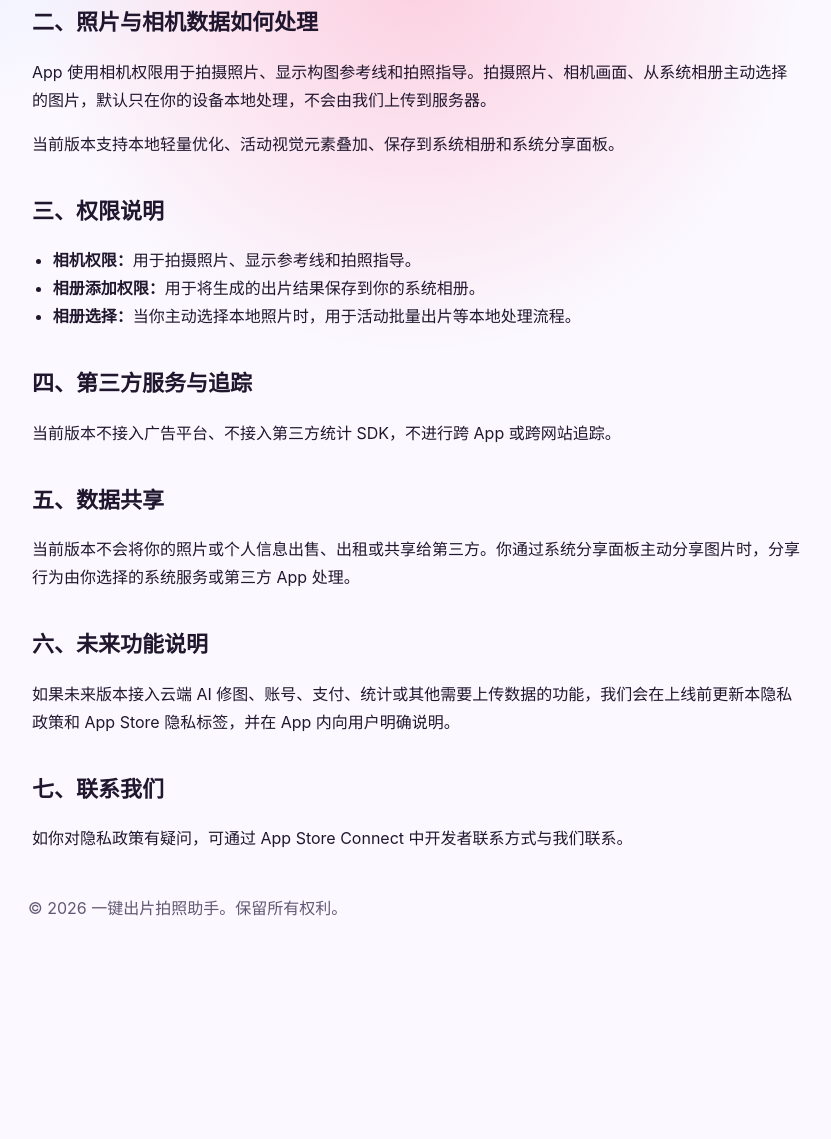
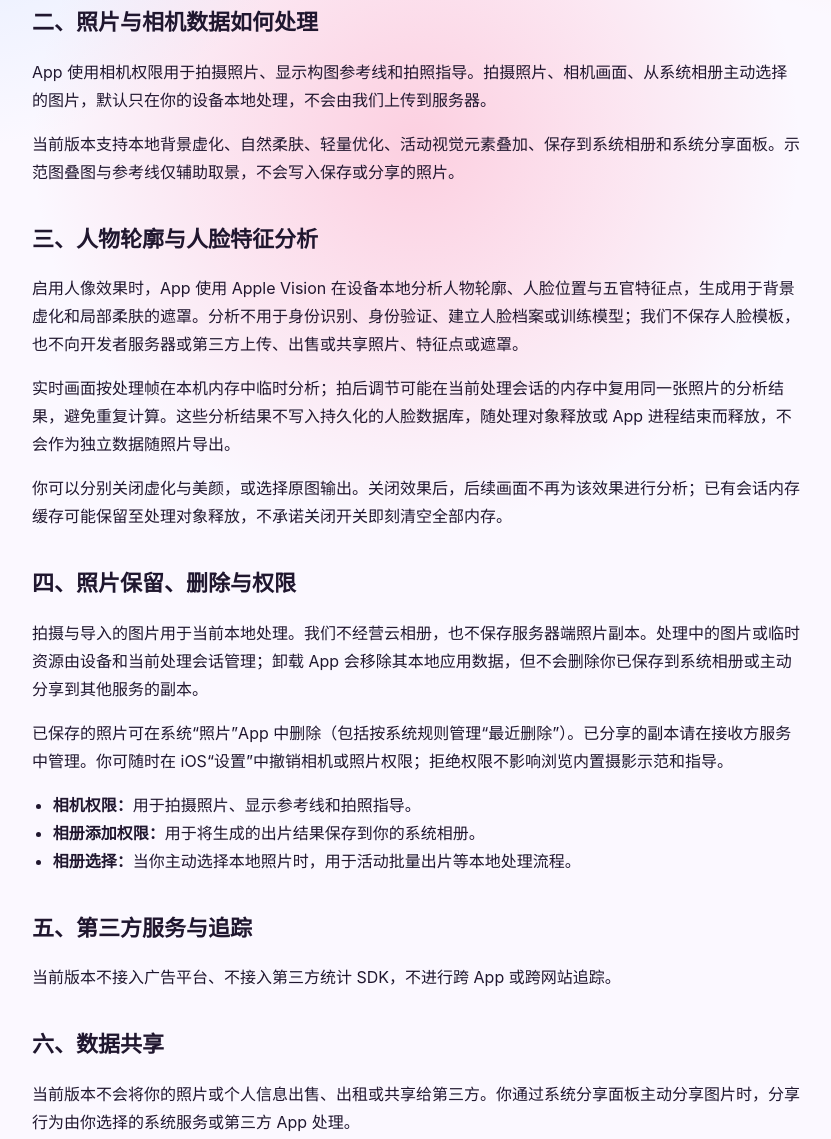
Before and after one commit to childhood081/yijianchupian-privacy-policy, a plain HTML site: page index.html in a window 1280 px wide. Shown: the part 524-1663 px from the top of the page, without its empty margins (224-1055 px from the left). Before the commit the page ends 1542 px from the top, so only its background shows below. Drawn offline with Linux system fonts and the light colour scheme.

Commit message:
docs: explain local portrait analysis and photo retention for 1.3
Clarify on-device masks and face landmarks, session memory retention, no identification or upload, and user photo/permission controls. Validated markup content against build29 processing code.

```diff
--- a/index.html
+++ b/index.html
@@ -64,7 +64,7 @@
     <div class="hero">
       <span class="badge">Privacy Policy</span>
       <h1>一键出片拍照助手隐私政策</h1>
-      <p class="muted">更新日期：2026 年 6 月 16 日</p>
+      <p class="muted">更新日期：2026 年 11 月 14 日（适用于 1.3 及当前本地处理功能）</p>
       <p>一键出片拍照助手是一款本地优先的拍照指导与轻量出片工具。我们重视你的隐私，并尽量让照片处理在你的设备本地完成。</p>
     </div>
 
@@ -76,11 +76,17 @@
     <section>
       <h2>二、照片与相机数据如何处理</h2>
       <p>App 使用相机权限用于拍摄照片、显示构图参考线和拍照指导。拍摄照片、相机画面、从系统相册主动选择的图片，默认只在你的设备本地处理，不会由我们上传到服务器。</p>
-      <p>当前版本支持本地轻量优化、活动视觉元素叠加、保存到系统相册和系统分享面板。</p>
+      <p>当前版本支持本地背景虚化、自然柔肤、轻量优化、活动视觉元素叠加、保存到系统相册和系统分享面板。示范图叠图与参考线仅辅助取景，不会写入保存或分享的照片。</p>
+      <h2>三、人物轮廓与人脸特征分析</h2>
+      <p>启用人像效果时，App 使用 Apple Vision 在设备本地分析人物轮廓、人脸位置与五官特征点，生成用于背景虚化和局部柔肤的遮罩。分析不用于身份识别、身份验证、建立人脸档案或训练模型；我们不保存人脸模板，也不向开发者服务器或第三方上传、出售或共享照片、特征点或遮罩。</p>
+      <p>实时画面按处理帧在本机内存中临时分析；拍后调节可能在当前处理会话的内存中复用同一张照片的分析结果，避免重复计算。这些分析结果不写入持久化的人脸数据库，随处理对象释放或 App 进程结束而释放，不会作为独立数据随照片导出。</p>
+      <p>你可以分别关闭虚化与美颜，或选择原图输出。关闭效果后，后续画面不再为该效果进行分析；已有会话内存缓存可能保留至处理对象释放，不承诺关闭开关即刻清空全部内存。</p>
     </section>
 
     <section>
-      <h2>三、权限说明</h2>
+      <h2>四、照片保留、删除与权限</h2>
+      <p>拍摄与导入的图片用于当前本地处理。我们不经营云相册，也不保存服务器端照片副本。处理中的图片或临时资源由设备和当前处理会话管理；卸载 App 会移除其本地应用数据，但不会删除你已保存到系统相册或主动分享到其他服务的副本。</p>
+      <p>已保存的照片可在系统“照片”App 中删除（包括按系统规则管理“最近删除”）。已分享的副本请在接收方服务中管理。你可随时在 iOS“设置”中撤销相机或照片权限；拒绝权限不影响浏览内置摄影示范和指导。</p>
       <ul>
         <li><strong>相机权限：</strong>用于拍摄照片、显示参考线和拍照指导。</li>
         <li><strong>相册添加权限：</strong>用于将生成的出片结果保存到你的系统相册。</li>
@@ -89,22 +95,22 @@
     </section>
 
     <section>
-      <h2>四、第三方服务与追踪</h2>
+      <h2>五、第三方服务与追踪</h2>
       <p>当前版本不接入广告平台、不接入第三方统计 SDK，不进行跨 App 或跨网站追踪。</p>
     </section>
 
     <section>
-      <h2>五、数据共享</h2>
+      <h2>六、数据共享</h2>
       <p>当前版本不会将你的照片或个人信息出售、出租或共享给第三方。你通过系统分享面板主动分享图片时，分享行为由你选择的系统服务或第三方 App 处理。</p>
     </section>
 
     <section>
-      <h2>六、未来功能说明</h2>
+      <h2>七、未来功能说明</h2>
       <p>如果未来版本接入云端 AI 修图、账号、支付、统计或其他需要上传数据的功能，我们会在上线前更新本隐私政策和 App Store 隐私标签，并在 App 内向用户明确说明。</p>
     </section>
 
     <section>
-      <h2>七、联系我们</h2>
+      <h2>八、联系我们</h2>
       <p>如你对隐私政策有疑问，可通过 App Store Connect 中开发者联系方式与我们联系。</p>
     </section>
 
```
